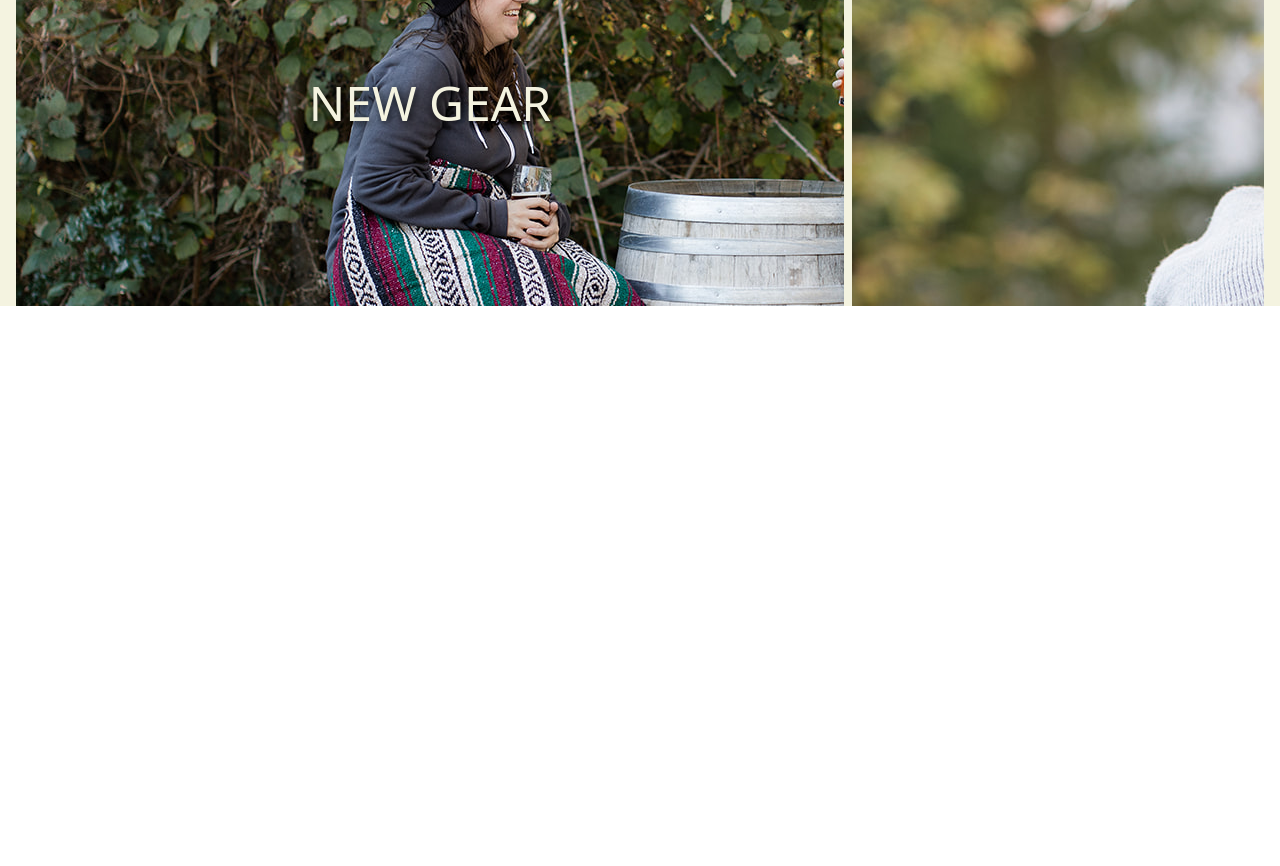
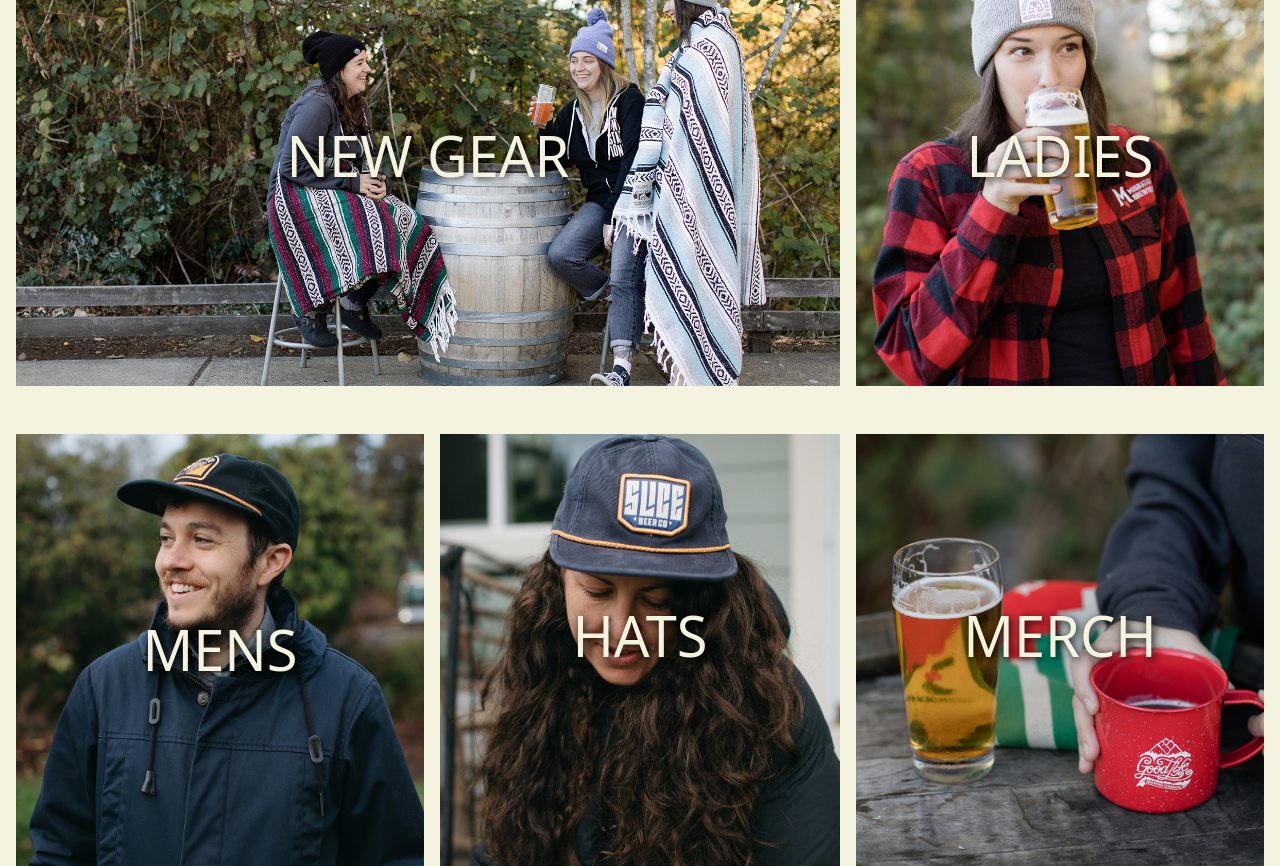
Before and after one commit to alexskreen/Kelly-Point-Brewing, a plain HTML site: page index.html in a window 1280 px wide. Shown: the part 982-1848 px from the top of the page. Before the commit the page ends 1288 px from the top, so only its background shows below. Drawn offline with Linux system fonts and the light colour scheme.

Commit message:
second row of category images added

```diff
--- a/css/styles.css
+++ b/css/styles.css
@@ -94,24 +94,28 @@
 }
 
 .blocks{
-  height: 25em;
+  height: 30em;
   border-top: 3em solid #F4F3E0;
   border-left: 1em solid #F4F3E0;
   border-right: 1em solid #F4F3E0;
 }
 
+/* First row of category images */
+
 /* New Gear */
 .new-gear{
   background: url('https://github.com/alexskreen/Kelly-Point-Brewing/blob/master/img/BreweryBranding_Winter2020-18_websize.jpg?raw=true');
-  background-position-y: -23em;
-  background-position-x: -11em;
-  border-right: .25em solid #F4F3E0;
+  background-size: cover;
+  background-repeat: no-repeat;
+  background-position-y: -6em;
+  /* background-position-x: 1em; */
+  border-right: .5em solid #F4F3E0;
 }
 
 .new-gear-text {
   text-align: center;
-  padding-top: 2.5em;
-  font-size: 3em;
+  padding-top: 3em;
+  font-size: 3.5em;
   color: #F4F3E0;
   text-shadow: 2px 2px 8px black;
 }
@@ -119,6 +123,75 @@
 /* Ladies */
 .ladies{
   background: url('https://github.com/alexskreen/Kelly-Point-Brewing/blob/master/img/BreweryBranding_Winter2020-14_websize.jpg?raw=true');
-  border-left: .25em solid #F4F3E0;
+  border-left: .5em solid #F4F3E0;
+  background-size: cover;
+  background-repeat: no-repeat;
+  background-position-y: -6em;
+  /* background-position-x: 1em; */
+}
 
+.ladies-text {
+  text-align: center;
+  padding-top: 3em;
+  font-size: 3.5em;
+  color: #F4F3E0;
+  text-shadow: 2px 2px 8px black;
 }
+
+/* Second row of category images */
+
+/* Mens */
+
+.mens{
+  background: url('https://github.com/alexskreen/Kelly-Point-Brewing/blob/master/img/BreweryBranding_5Panel_HollyHursley-9_websize.jpg?raw=true');
+  background-size: cover;
+  background-repeat: no-repeat;
+  background-position-y: -6em;
+  /* background-position-x: 1em; */
+  border-right: .5em solid #F4F3E0;
+}
+
+.mens-text {
+  text-align: center;
+  padding-top: 3.25em;
+  font-size: 3.5em;
+  color: #F4F3E0;
+  text-shadow: 2px 2px 8px black;
+}
+
+/* Hats */
+.hats{
+  background: url('https://github.com/alexskreen/Kelly-Point-Brewing/blob/master/img/BreweryBranding_5Panel_HollyHursley-5_websize.jpg?raw=true');
+  background-size: cover;
+  background-repeat: no-repeat;
+  background-position-y: -6em;
+  /* background-position-x: 1em; */
+  border-left: .5em solid #F4F3E0;
+  border-right: .5em solid #F4F3E0;
+}
+
+.hats-text {
+  text-align: center;
+  padding-top: 3em;
+  font-size: 3.5em;
+  color: #F4F3E0;
+  text-shadow: 2px 2px 8px black;
+}
+
+/* Merch */
+.merch{
+  background: url('https://github.com/alexskreen/Kelly-Point-Brewing/blob/master/img/BreweryBranding_Winter2020-21_websize.jpg?raw=true');
+  background-size: cover;
+  background-repeat: no-repeat;
+  /* background-position-y: .5em; */
+  /* background-position-x: 1em; */
+  border-left: .5em solid #F4F3E0;
+}
+
+.merch-text {
+  text-align: center;
+  padding-top: 3em;
+  font-size: 3.5em;
+  color: #F4F3E0;
+  text-shadow: 2px 2px 8px black;
+}
--- a/index.html
+++ b/index.html
@@ -67,8 +67,10 @@
   <h2 class="beer-gear">BEER GEAR</h2>
 </div>
 
+<!-- First row of category images -->
 <div class="container-fluid">
   <div class="blocks row">
+
     <!-- New Gear -->
     <div class="new-gear col-8">
       <h2 class="new-gear-text">NEW GEAR</h2>
@@ -81,6 +83,27 @@
   </div>
 </div>
 
+<!-- Second row of category images -->
+<div class="container-fluid">
+  <div class="blocks row">
+
+    <!-- Mens -->
+    <div class="mens col-4">
+      <h2 class="mens-text">MENS</h2>
+    </div>
+
+    <!-- Hats -->
+    <div class="hats col-4">
+      <h2 class="hats-text">HATS</h2>
+    </div>
+
+    <!-- Merch -->
+    <div class="merch col-4">
+      <h2 class="merch-text">MERCH</h2>
+    </div>
+  </div>
+</div>
+
 <script src="js/bootstrap.min.js"></script>
 </body>
 </html>
```
